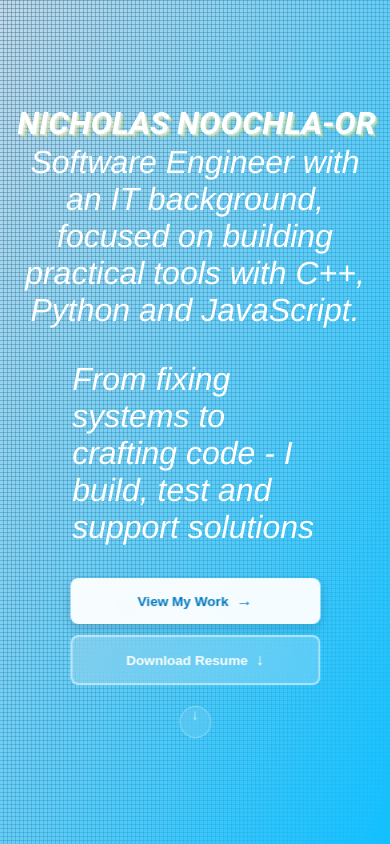
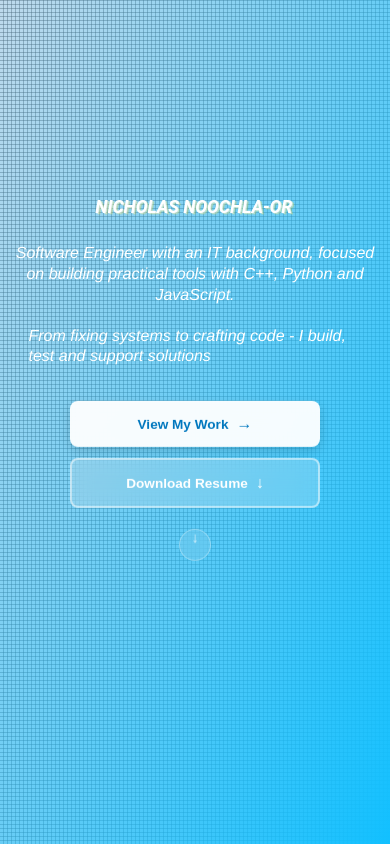
Before and after one commit to FlintSable/Portfolio-NextJS, a Next.js app: page / in a window 390 px wide. Shown: the top 844 px of the page. Built offline with nearby package versions, Linux system fonts and the light colour scheme.

Commit message:
made the hero section responsive on tablet and phone

```diff
--- a/components/HeroText/HeroText.module.css
+++ b/components/HeroText/HeroText.module.css
@@ -97,7 +97,7 @@
 }
 
 /* Medium (Tablets) */
-/* @media (max-width: 768px) { */
+/* Medium (Tablets) - 768px to 991px */
 @media (min-width: 768px) and (max-width: 991px) {
   .hero-text {
       font-size: 2.5em;
@@ -113,8 +113,7 @@
   }
 }
 
-/* Small (Landscape phones, small tablets) */
-/* @media (max-width: 480px) { */
+/* Small (Landscape phones) - 576px to 767px */
 @media (min-width: 576px) and (max-width: 767px) {
   .hero-text-box {
       display: flex;
@@ -122,13 +121,13 @@
       align-items: center;
       width: 100%;
       max-width: 100%;
-      padding: 0 10px;
+      padding: 0 15px;
       top: 50%;
       transform: translate(-50%, -50%);
   }
 
   .hero-text {
-      font-size: 1.8em;
+      font-size: 2.0em;
       margin-bottom: 15px;
       white-space: normal;
       line-height: 1.2;
@@ -143,6 +142,40 @@
   }
 
   .hero-tagline {
-      /* padding: 0; */
+      padding: 0 8%;
   }
 }
+
+/* X-Small (Portrait phones) - 0px to 575px */
+@media (max-width: 575px) {
+  .hero-text-box {
+      display: flex;
+      flex-direction: column;
+      align-items: center;
+      width: 100%;
+      max-width: 100%;
+      padding: 0 10px;
+      top: 45%;
+      transform: translate(-50%, -50%);
+  }
+
+  .hero-text {
+      font-size: 1.1em;
+      margin-bottom: 15px;
+      white-space: normal;
+      line-height: 1.1;
+      word-break: break-word;
+  }
+
+  .hero-subtitle,
+  .hero-tagline {
+      font-size: 1.0em;
+      margin: 10px 0;
+      width: 100%;
+      line-height: 1.3;
+  }
+
+  .hero-tagline {
+      padding: 0 5%;
+  }
+}
--- a/styles/globals.css
+++ b/styles/globals.css
@@ -12,12 +12,12 @@
     --screen-xxl: 1400px; /* XX-Large - Extra-large desktops */
 
 /* Media Query Usage Guide:
-     X-Small (Portrait phones):     max-width: 375px
+   X-Small (Portrait phones):     max-width: 575px        (0px to 575px)
    Small (Landscape phones):      min-width: 576px and max-width: 767px
    Medium (Tablets):              min-width: 768px and max-width: 991px
    Large (Desktops):              min-width: 992px and max-width: 1199px
    X-Large (Large desktops):      min-width: 1200px and max-width: 1399px
-     XX-Large (Extra-large):        min-width: 1400px
+   XX-Large (Extra-large):        min-width: 1400px       (1400px and up)
 */
 
     --fs-xl: clamp(2em, 4vw + 1em, 5rem);
```
Lines whose indentation alone changed are shown as unchanged.
